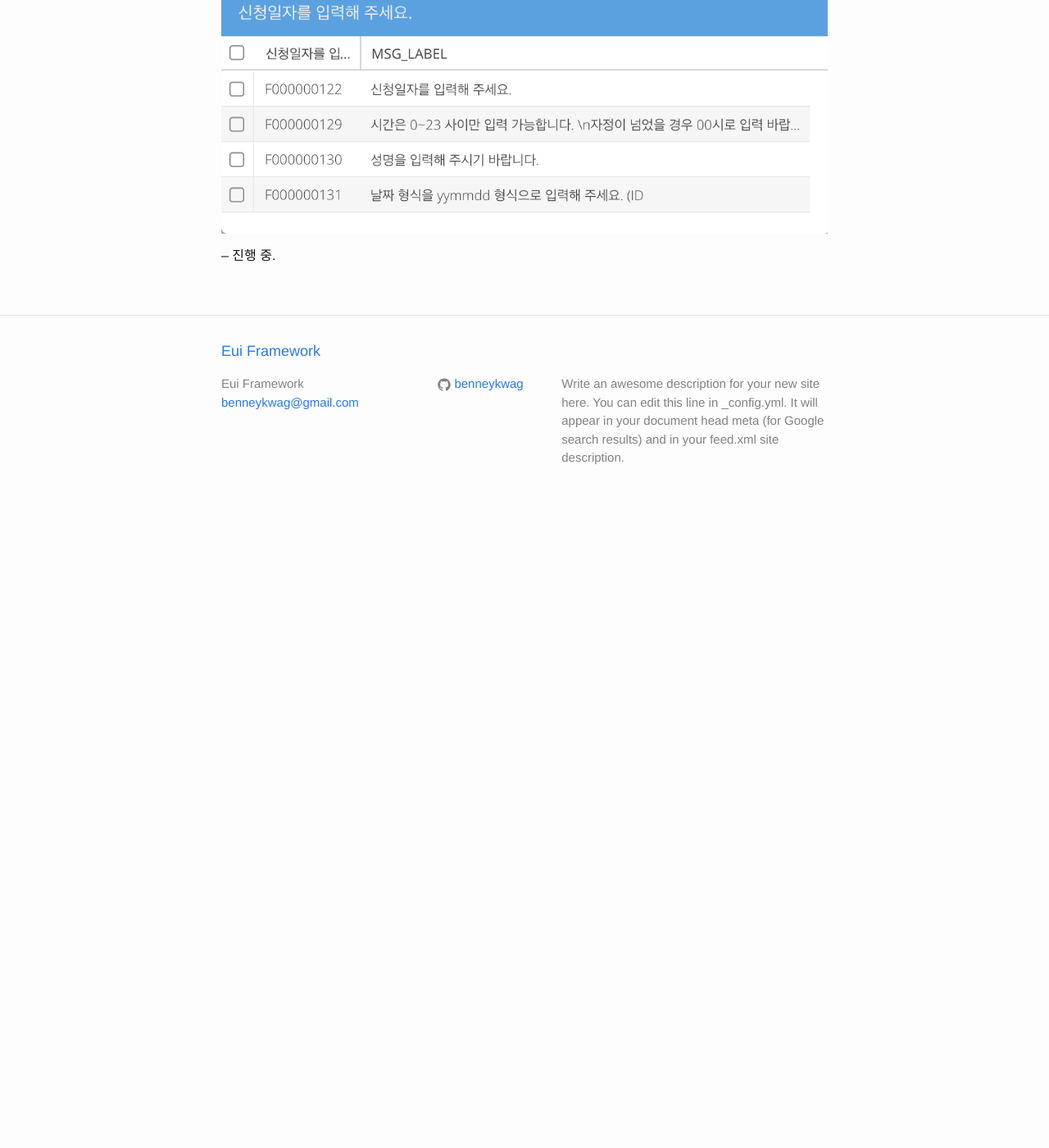
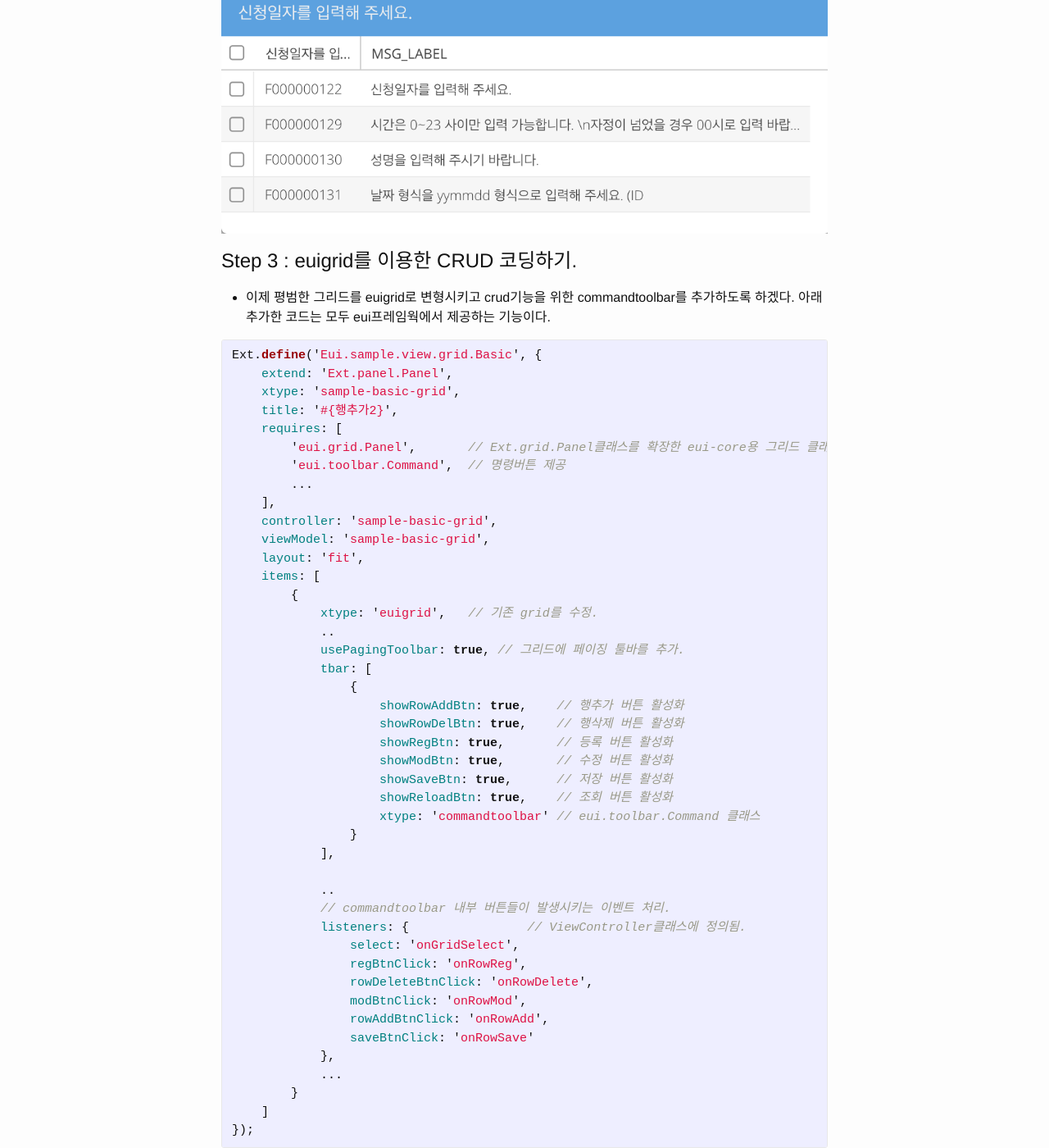
Before and after one commit to benneykwag/benneykwag.github.io, a Jekyll site: the page built from _posts/2016-04-13-grid-crud.md, in a window 1280 px wide and 1400 px high, scrolled down 5855 px. Shown: the whole window at 82% size. Built offline with Jekyll 4.4.1, drawn with Linux system fonts in a browser that asks for light colours; Markdown is read by kramdown in place of the engine named in the settings; comment, search, counter and statistics services are not loaded; before the commit the page ends 6485 px from its top, so only the background shows below that; some of the changed text lies outside the part shown.

Commit message:
그리드 CRUD

```diff
--- a/_posts/2016-04-13-grid-crud.md
+++ b/_posts/2016-04-13-grid-crud.md
@@ -268,6 +268,61 @@ Ext.define('Eui.sample.model.Base', {
 
 ![Alt text](/imgs/2016-04-15_02-07-15.png)
 
+
+Step 3 : euigrid를 이용한 CRUD 코딩하기.
+==
+- 이제 평범한 그리드를 euigrid로 변형시키고 crud기능을 위한 commandtoolbar를 추가하도록 하겠다. 아래 추가한 코드는
+모두 eui프레임웍에서 제공하는 기능이다.
+
+{% highlight javascript %}
+Ext.define('Eui.sample.view.grid.Basic', {
+    extend: 'Ext.panel.Panel',
+    xtype: 'sample-basic-grid',
+    title: '#{행추가2}',
+    requires: [
+        'eui.grid.Panel',       // Ext.grid.Panel클래스를 확장한 eui-core용 그리드 클래스.
+        'eui.toolbar.Command',  // 명령버튼 제공
+        ...
+    ],
+    controller: 'sample-basic-grid',
+    viewModel: 'sample-basic-grid',
+    layout: 'fit',
+    items: [
+        {
+            xtype: 'euigrid',   // 기존 grid를 수정.
+            ..
+            usePagingToolbar: true, // 그리드에 페이징 툴바를 추가.
+            tbar: [
+                {
+                    showRowAddBtn: true,    // 행추가 버튼 활성화
+                    showRowDelBtn: true,    // 행삭제 버튼 활성화
+                    showRegBtn: true,       // 등록 버튼 활성화
+                    showModBtn: true,       // 수정 버튼 활성화
+                    showSaveBtn: true,      // 저장 버튼 활성화
+                    showReloadBtn: true,    // 조회 버튼 활성화
+                    xtype: 'commandtoolbar' // eui.toolbar.Command 클래스
+                }
+            ],
+
+            ..
+            // commandtoolbar 내부 버튼들이 발생시키는 이벤트 처리.
+            listeners: {                // ViewController클래스에 정의됨.
+                select: 'onGridSelect',
+                regBtnClick: 'onRowReg',
+                rowDeleteBtnClick: 'onRowDelete',
+                modBtnClick: 'onRowMod',
+                rowAddBtnClick: 'onRowAdd',
+                saveBtnClick: 'onRowSave'
+            },
+            ...
+        }
+    ]
+});
+{% endhighlight %}
+
+- 이제 다시 브라우저를 통해 실행해보자. 아래 그림처럼 여러 종류의 버튼들이 활성화 되는 것을 볼 수 있을 것이다.
+
+![Alt text](/imgs/2016-04-15_02-30-15.png)
 -- 진행 중.
 
 [eui-site]: https://github.com/benneykwag/eui
```
Also changed, not shown: imgs/2016-04-15_02-30-15.png (added), 1 other file.
